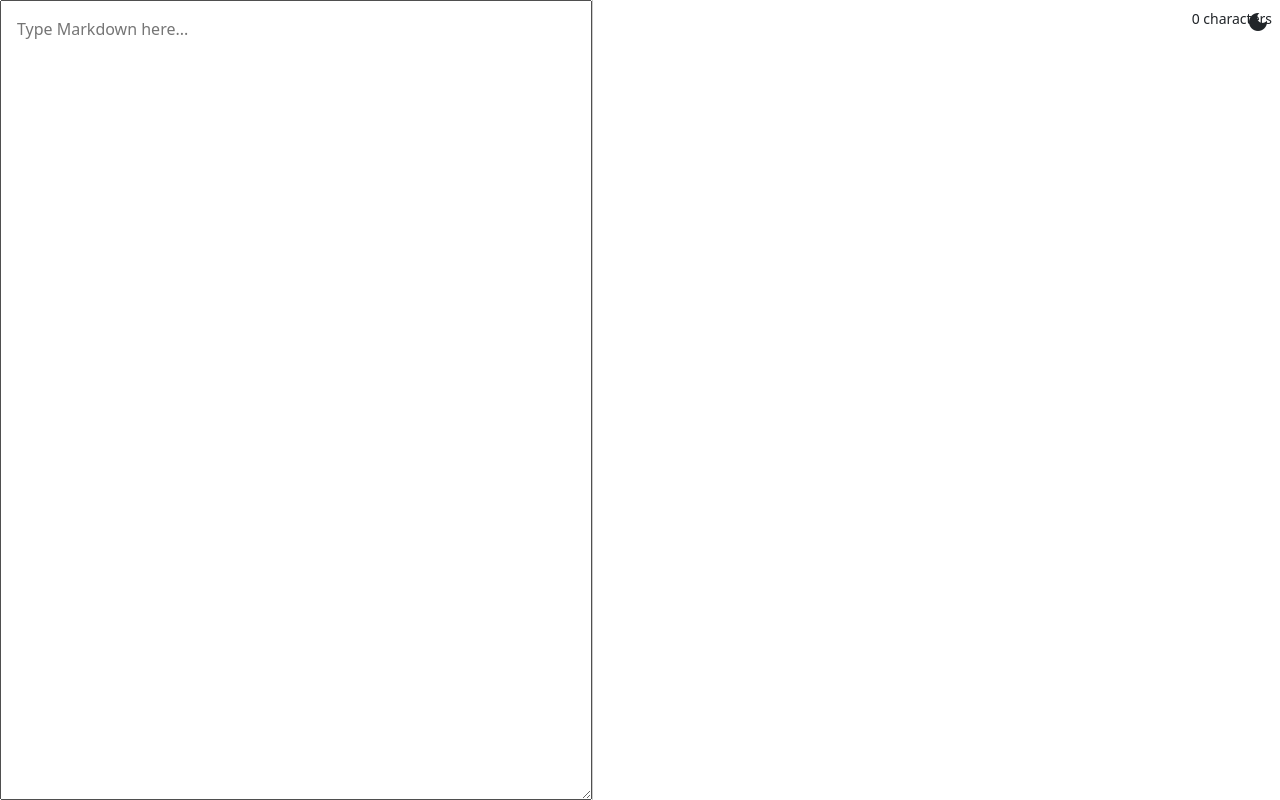
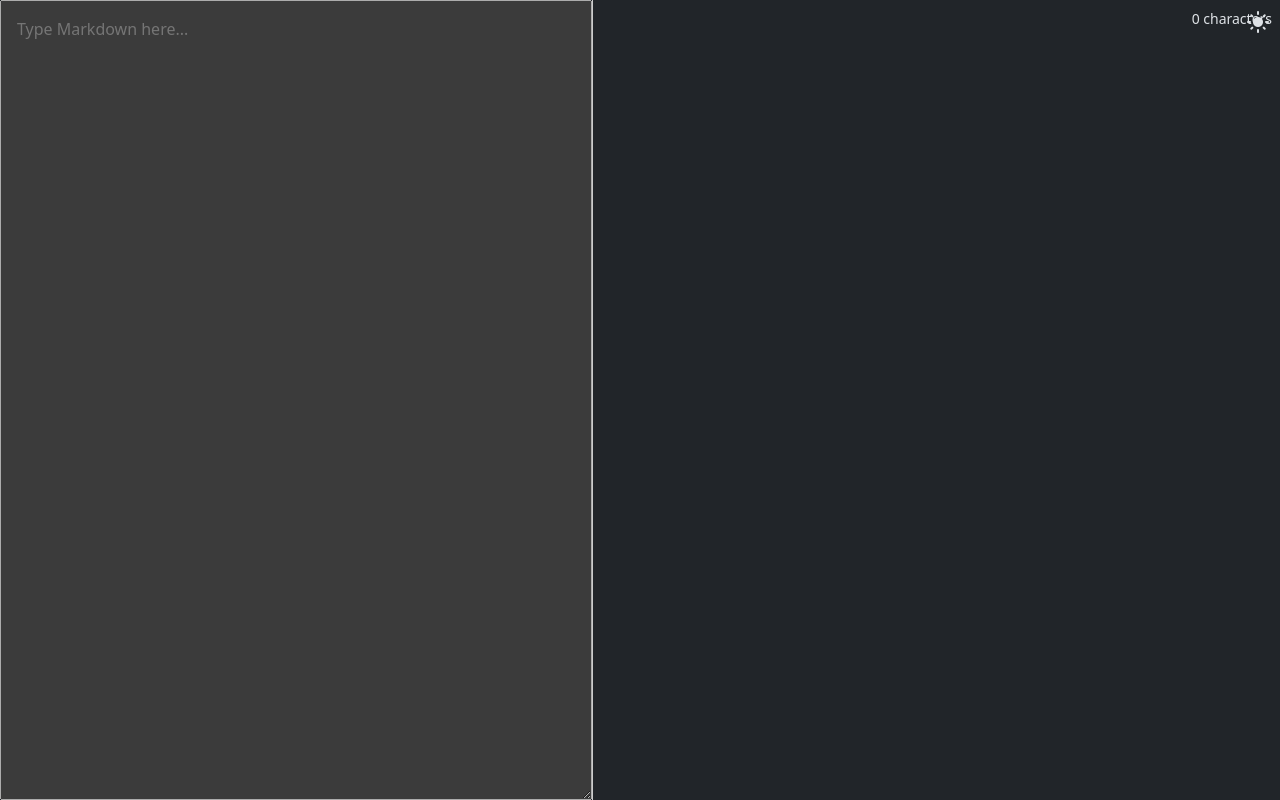
Before and after one commit to CharPf3/markdown-editor, a plain HTML site: page index.html in a window 1280 px wide. Both pictures are taken after a click on the element "dark_mode". Drawn offline with nearby package versions, Linux system fonts and the light colour scheme.

Commit message:
Milestone 4 completed, localeStorage and theme toggle

```diff
--- a/app.js
+++ b/app.js
@@ -1,7 +1,8 @@
 const app = Vue.createApp({
   data() {
     return {
-      message: ''
+      message: '',
+      theme: 'light'
     };
   },
   computed: {
@@ -15,8 +16,46 @@ const app = Vue.createApp({
             .trim();                  // remove leading/trailing spaces
 
          return plainText.length;
+    },
+    themeIcon() {
+        return this.theme === 'light' ? 'dark_mode' : 'light_mode';
+    }
+  },
+
+  mounted() {
+    // Load saved markdown
+    const savedText = localStorage.getItem('markdownText');
+    if (savedText) {
+      this.message = savedText;
+    }
+
+    // Load saved theme
+    const savedTheme = localStorage.getItem('theme');
+    if (savedTheme) {
+      this.theme = savedTheme;
+      document.documentElement
+        .setAttribute('data-bs-theme', this.theme);
+    }
+  },
+
+  watch: {
+    message(newValue) {
+      localStorage.setItem('markdownText', newValue);
+    },
+
+    theme(newTheme) {
+      localStorage.setItem('theme', newTheme);
+      document.documentElement
+        .setAttribute('data-bs-theme', newTheme);
+    }
+  },
+
+  methods: {
+    toggleTheme() {
+      this.theme = this.theme === 'light' ? 'dark' : 'light';
     }
   }
 });
 
+
 app.mount('#app');
--- a/index.html
+++ b/index.html
@@ -33,8 +33,12 @@
       {{ charCount }} characters
     </div>
 
-    <span id="themeToggle" class="material-icons">
-      dark_mode
+    <span
+      id="themeToggle"
+      class="material-icons"
+      @click="toggleTheme"
+    >
+      {{themeIcon}}
     </span>
 
   </div>
```
